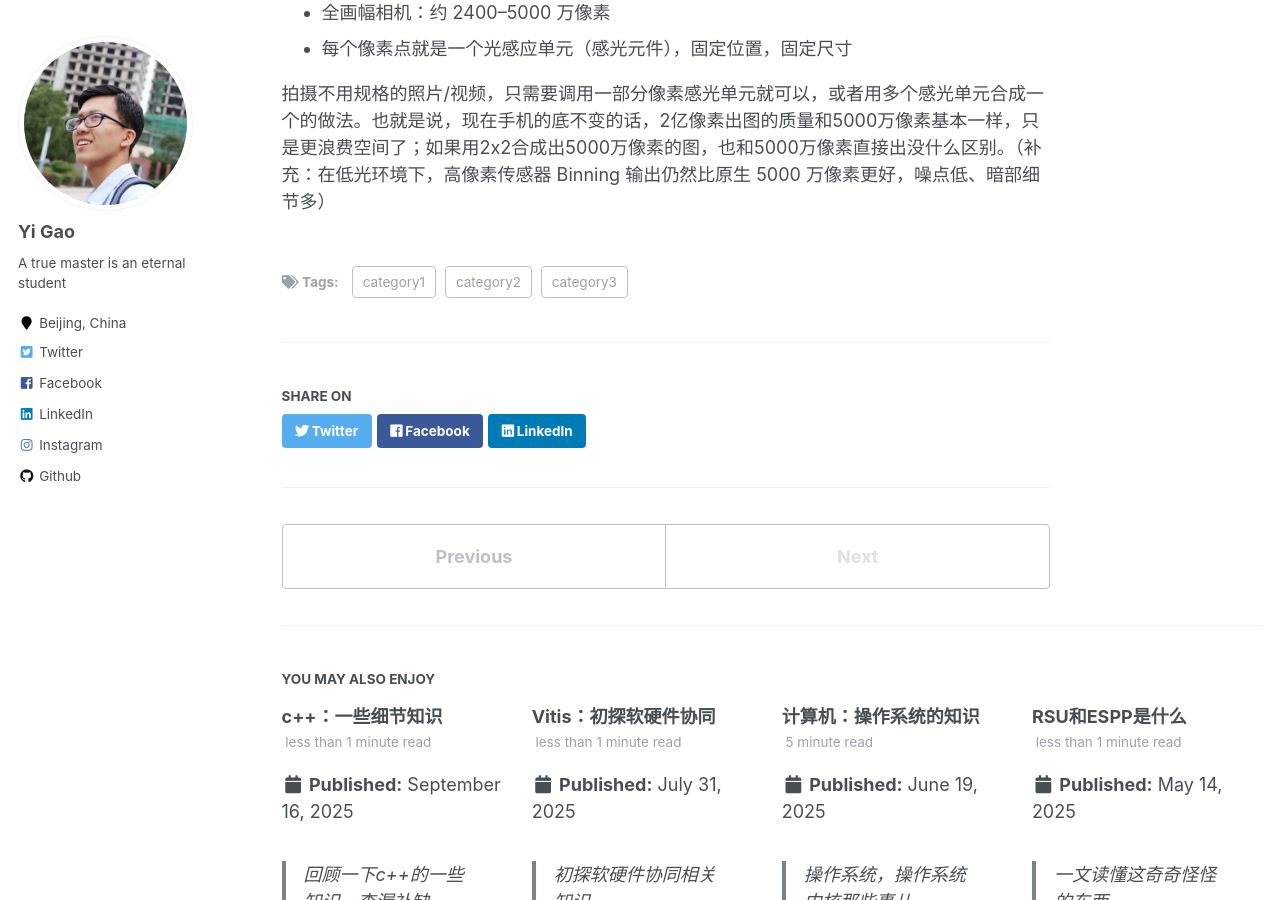
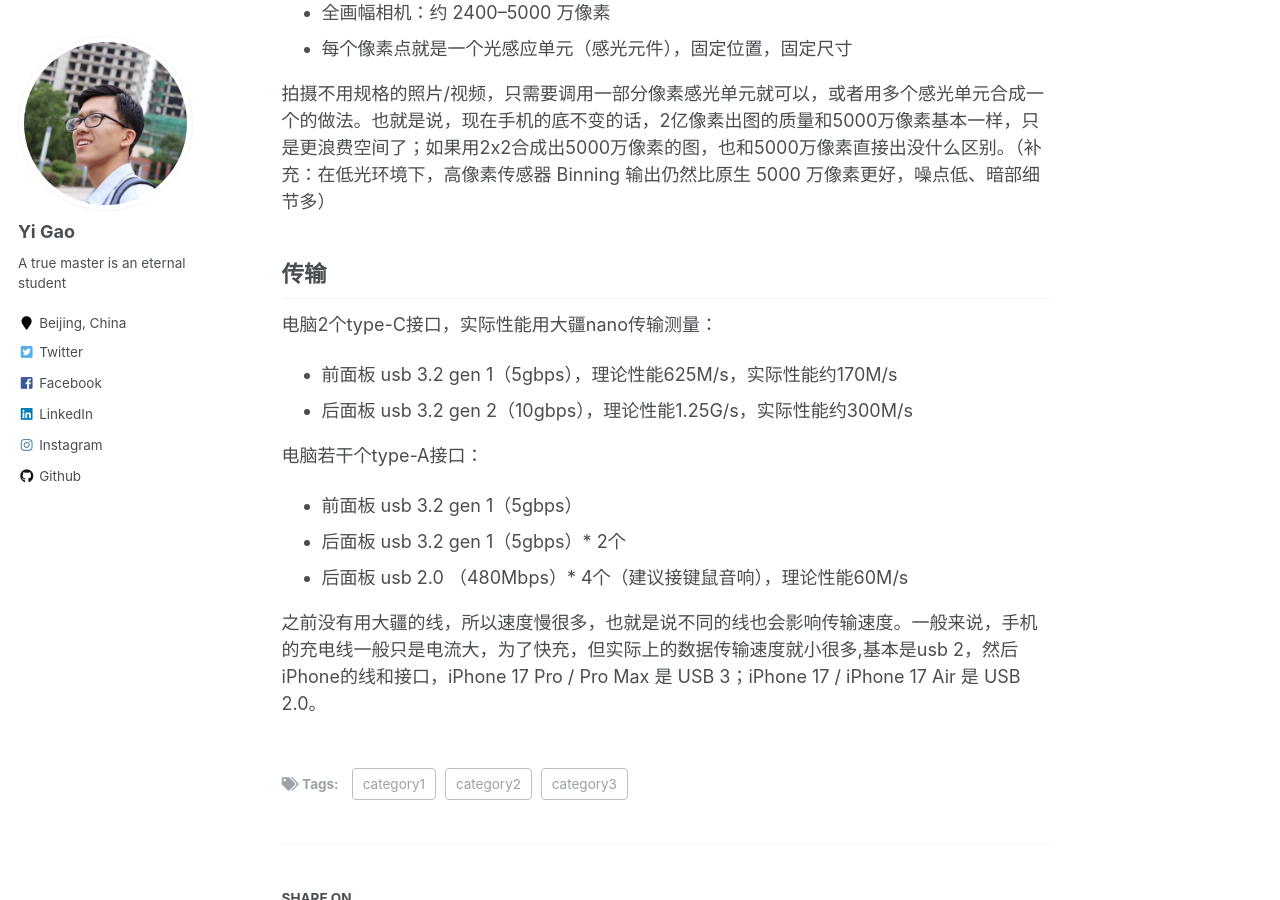
Before and after one commit to masteryi-0018/masteryi-0018.github.io, a Jekyll site: the page built from _posts/2025-10-29-blog-post-1.md, in a window 1280 px wide and 900 px high, scrolled down 1886 px. Built offline with Jekyll 4.4.1, drawn with Linux system fonts in a browser that asks for light colours.

Commit message:
20251113

```diff
--- a/_posts/2025-10-29-blog-post-1.md
+++ b/_posts/2025-10-29-blog-post-1.md
@@ -55,3 +55,16 @@ tags:
 - 每个像素点就是一个光感应单元（感光元件），固定位置，固定尺寸
 
 拍摄不用规格的照片/视频，只需要调用一部分像素感光单元就可以，或者用多个感光单元合成一个的做法。也就是说，现在手机的底不变的话，2亿像素出图的质量和5000万像素基本一样，只是更浪费空间了；如果用2x2合成出5000万像素的图，也和5000万像素直接出没什么区别。（补充：在低光环境下，高像素传感器 Binning 输出仍然比原生 5000 万像素更好，噪点低、暗部细节多）
+
+## 传输
+
+电脑2个type-C接口，实际性能用大疆nano传输测量：
+- 前面板 usb 3.2 gen 1（5gbps），理论性能625M/s，实际性能约170M/s
+- 后面板 usb 3.2 gen 2（10gbps），理论性能1.25G/s，实际性能约300M/s
+
+电脑若干个type-A接口：
+- 前面板 usb 3.2 gen 1（5gbps）
+- 后面板 usb 3.2 gen 1（5gbps）* 2个
+- 后面板 usb 2.0 （480Mbps）* 4个（建议接键鼠音响），理论性能60M/s
+
+之前没有用大疆的线，所以速度慢很多，也就是说不同的线也会影响传输速度。一般来说，手机的充电线一般只是电流大，为了快充，但实际上的数据传输速度就小很多,基本是usb 2，然后iPhone的线和接口，iPhone 17 Pro / Pro Max	是 USB 3；iPhone 17 / iPhone 17 Air	是 USB 2.0。
```
